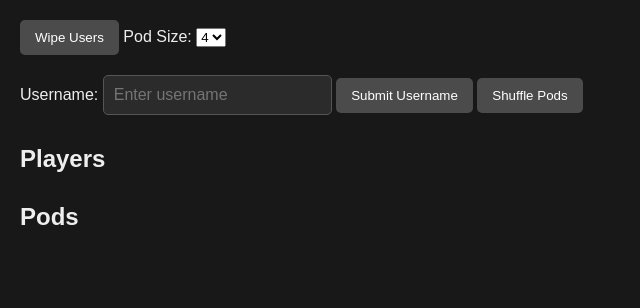
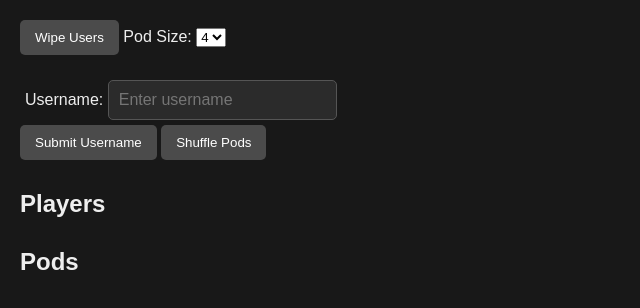
Before and after one commit to Cole-Brito/Magic-Pods-v2, a plain HTML site: page index.html in a window 1280 px wide. Shown: the whole page, without its empty margins (0-640 px from the left). Drawn offline with Linux system fonts and the light colour scheme.

Commit message:
fixed look on moblie

```diff
--- a/css/style.css
+++ b/css/style.css
@@ -32,6 +32,11 @@ header {
 
 .Settings {
     margin-bottom: 20px;
+}
+
+.usernameInput {
+    margin-right: 10px;
+    padding: 5px;
 }
 
 h1 {
--- a/index.html
+++ b/index.html
@@ -19,10 +19,12 @@
         </select>
     </div>
 
+    <div class="usernameInput">
     <label for="username">Username:</label>
     <input type="text" id="username" name="username" placeholder="Enter username" required>
+    </div>
+
     <button id="submitBtn" type="button">Submit Username</button>
-
     <button id="shuffleBtn" type="button">Shuffle Pods</button>
 
 
--- a/js/pod_logic.js
+++ b/js/pod_logic.js
@@ -4,6 +4,9 @@ const playHistory = {};
 
 let playerCount = 0;
 
+
+//https://www.reddit.com/r/webdev/comments/1beg7lk/using_localstorage_in_modern_applications_a/
+//best practices for localstorage
 function saveData() {
     localStorage.setItem("players", JSON.stringify(players));
     localStorage.setItem("playHistory", JSON.stringify(playHistory));
```
